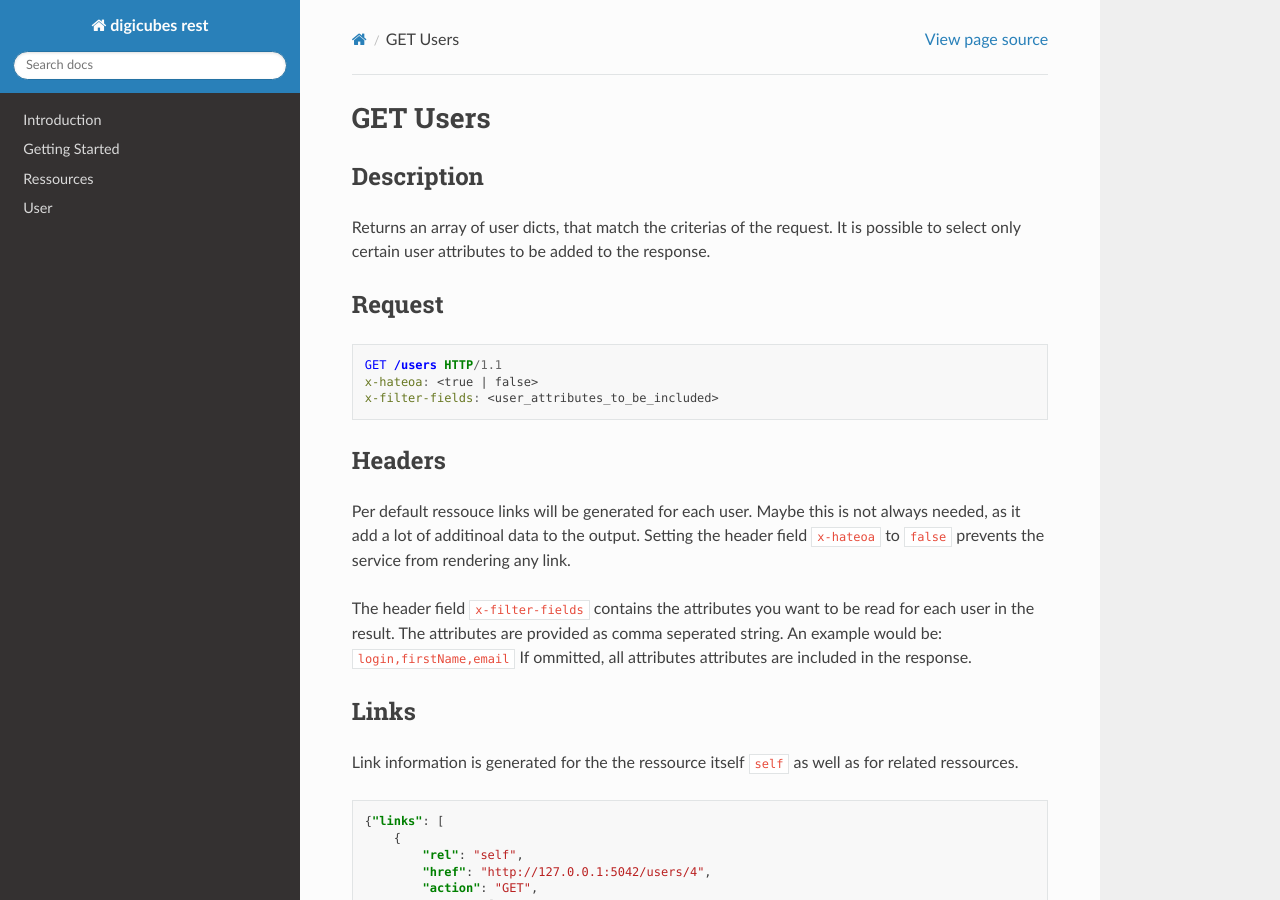
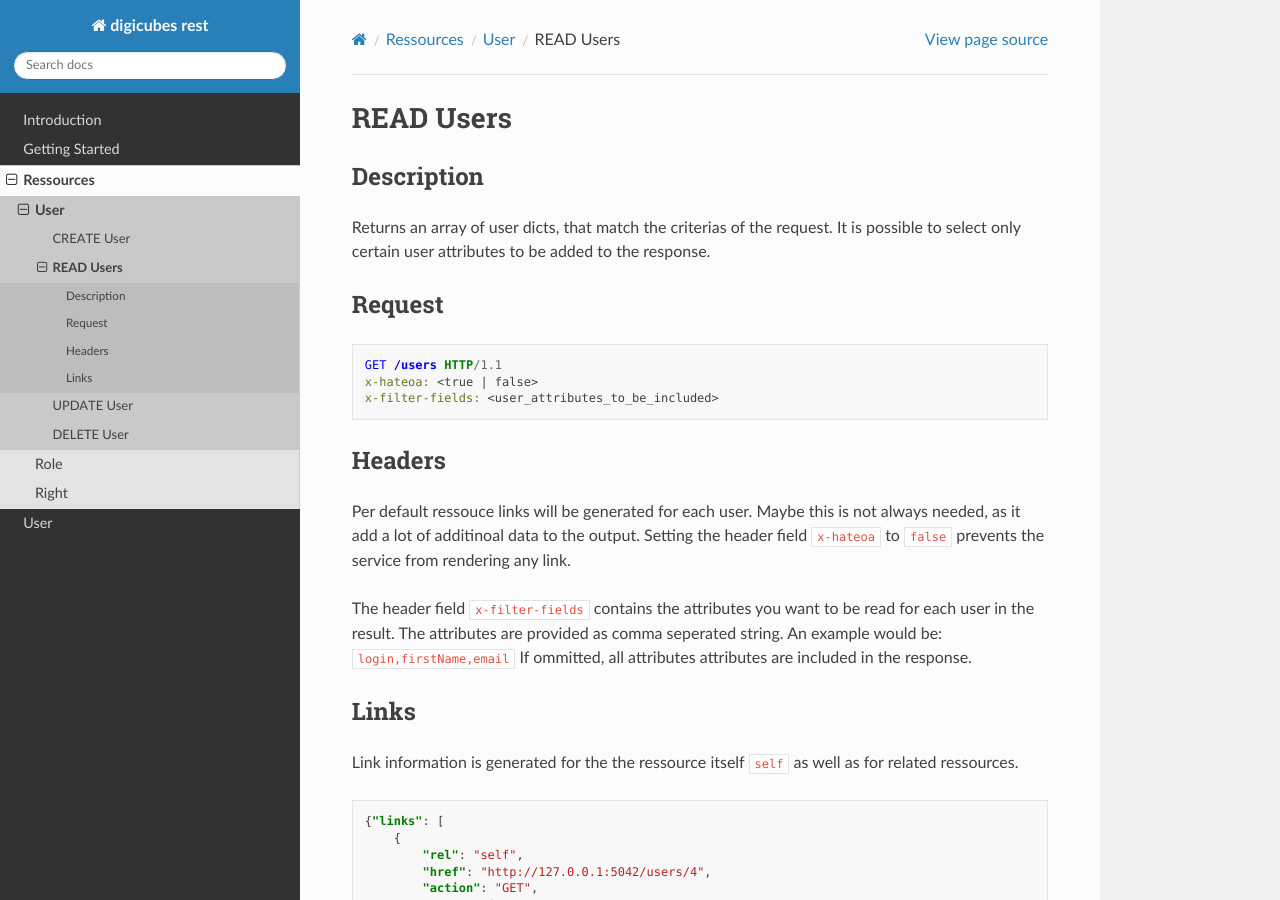
Before and after one commit to FirstKlaas/digicubes-rest, a Sphinx documentation site: the page built from source/ressources/user/get_users.rst, in a window 1280 px wide and 900 px high. Built offline with Sphinx 7.4.7 and the Read the Docs theme 2.0.0, drawn with Linux system fonts in a browser that asks for light colours; pages that are not in the unit, such as notebooks, are missing from menus.

Commit message:
More documentation

```diff
--- /dev/null
+++ b/source/ressources/user/create_user.rst
@@ -0,0 +1,2 @@
+CREATE User
+===========
--- a/source/ressources/user/get_users.rst
+++ b/source/ressources/user/get_users.rst
@@ -1,5 +1,5 @@
-GET Users
-=========
+READ Users
+==========
 
 Description
 -----------
--- a/source/ressources/user/index.rst
+++ b/source/ressources/user/index.rst
@@ -1,2 +1,11 @@
 User
 ====
+
+
+.. toctree::
+   :maxdepth: 2
+
+   create_user
+   get_users
+   update_user
+   delete_user
--- /dev/null
+++ b/source/ressources/user/update_user.rst
@@ -0,0 +1,2 @@
+UPDATE User
+===========
```
Also changed, not shown: source/ressources/user/delete_user.rst (added, +20 -0 lines), 1 other file.
